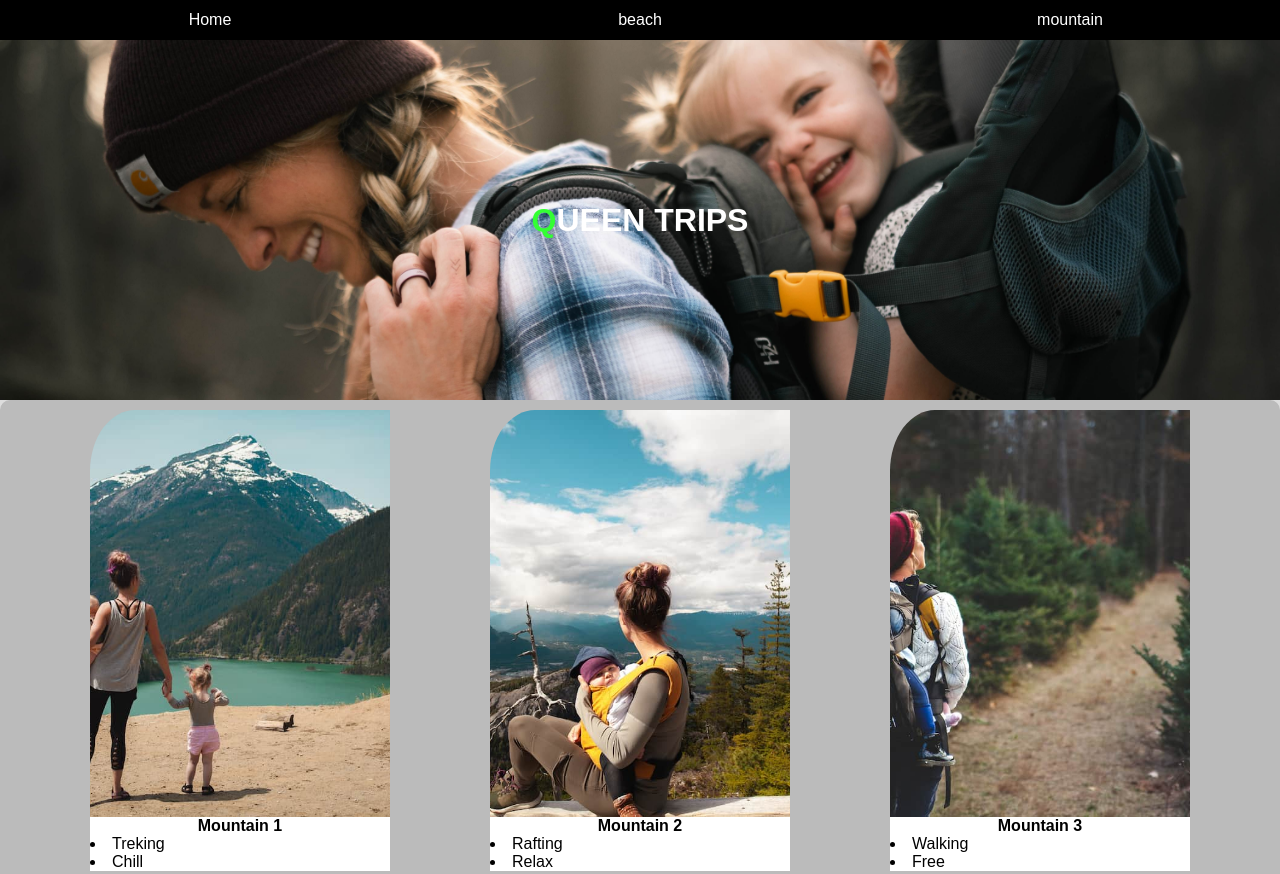
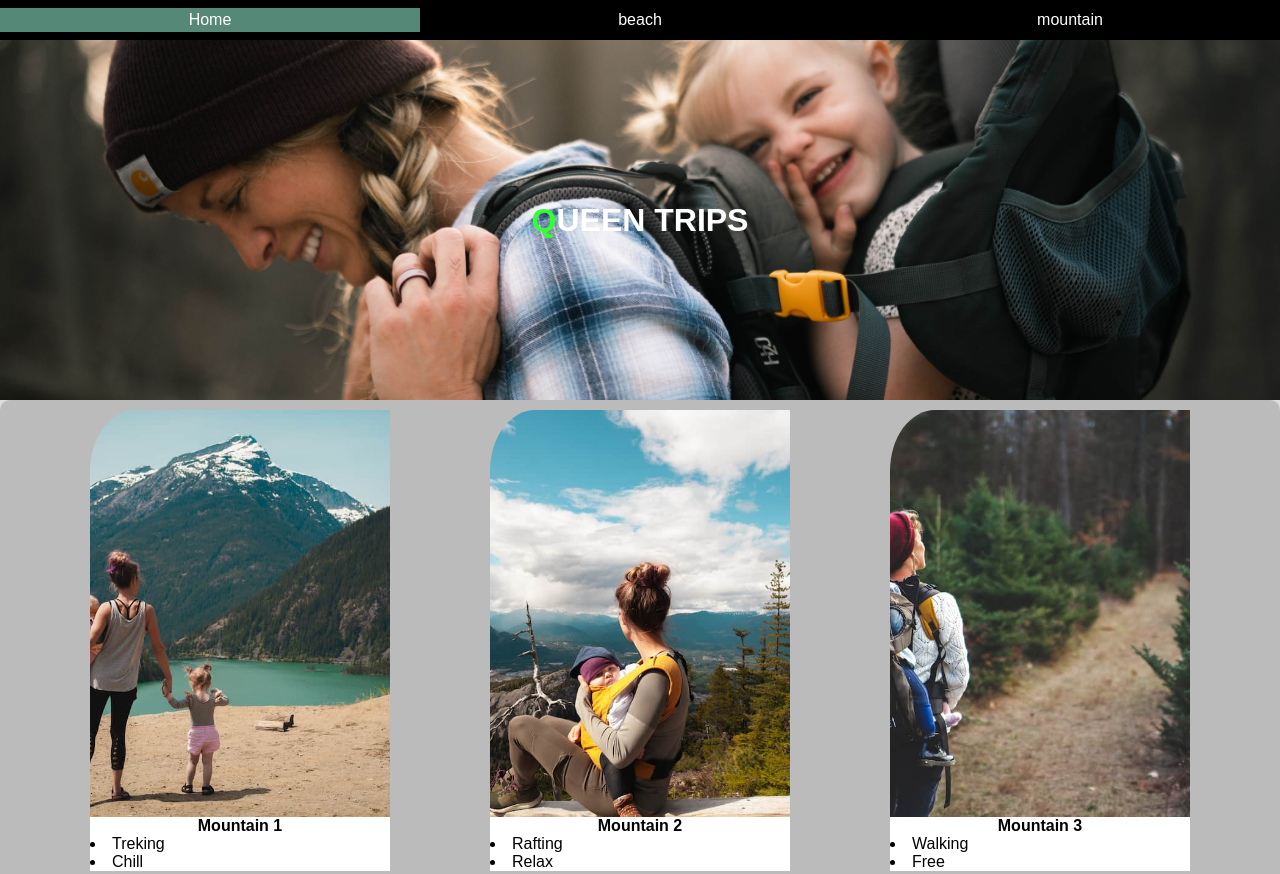
Before and after one commit to mati-gif/checkpoint-1, a plain HTML site: page index.html in a window 1280 px wide. Shown: the top 874 px of the page. Drawn offline with Linux system fonts and the light colour scheme.

Commit message:
modificando la hoja de estilos

```diff
--- a/index.html
+++ b/index.html
@@ -12,7 +12,7 @@
 <body>
     <header class="header">
         <nav class="nav">
-            <a href="#" class="nav-link">Home</a>
+            <a href="#" class="nav-item">Home</a>
             <a href="#" class="nav-link">beach</a>
             <a href="#" class="nav-link">mountain</a>
         </nav>
--- a/styles.css
+++ b/styles.css
@@ -43,6 +43,16 @@ body{
     width: 100vw;
     text-align: center;
 }
+
+.nav-item{
+    text-decoration: none;
+    padding: 3px ;
+    color: #fff ;
+    background-color: #587;
+    width: 100vw;
+    text-align: center;
+}
+
 
 .nav-link:hover{
     border: 1px solid #000;
```
